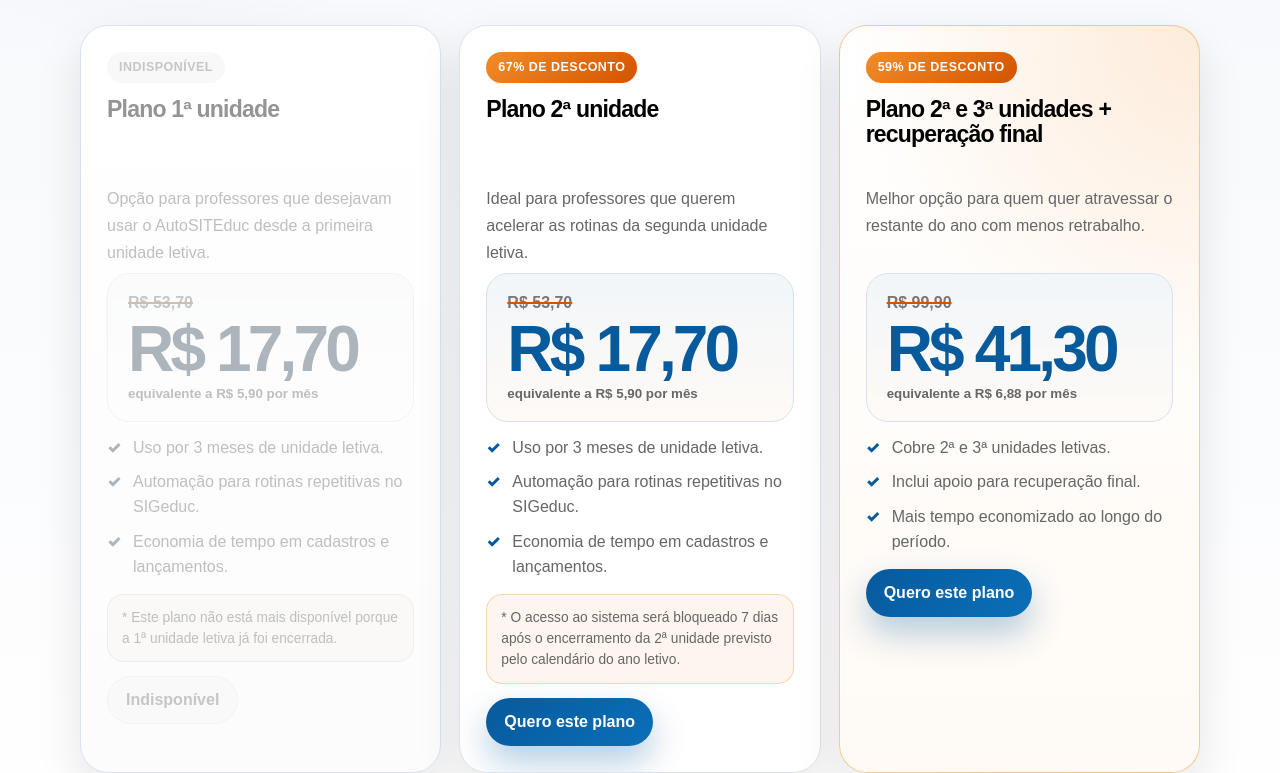
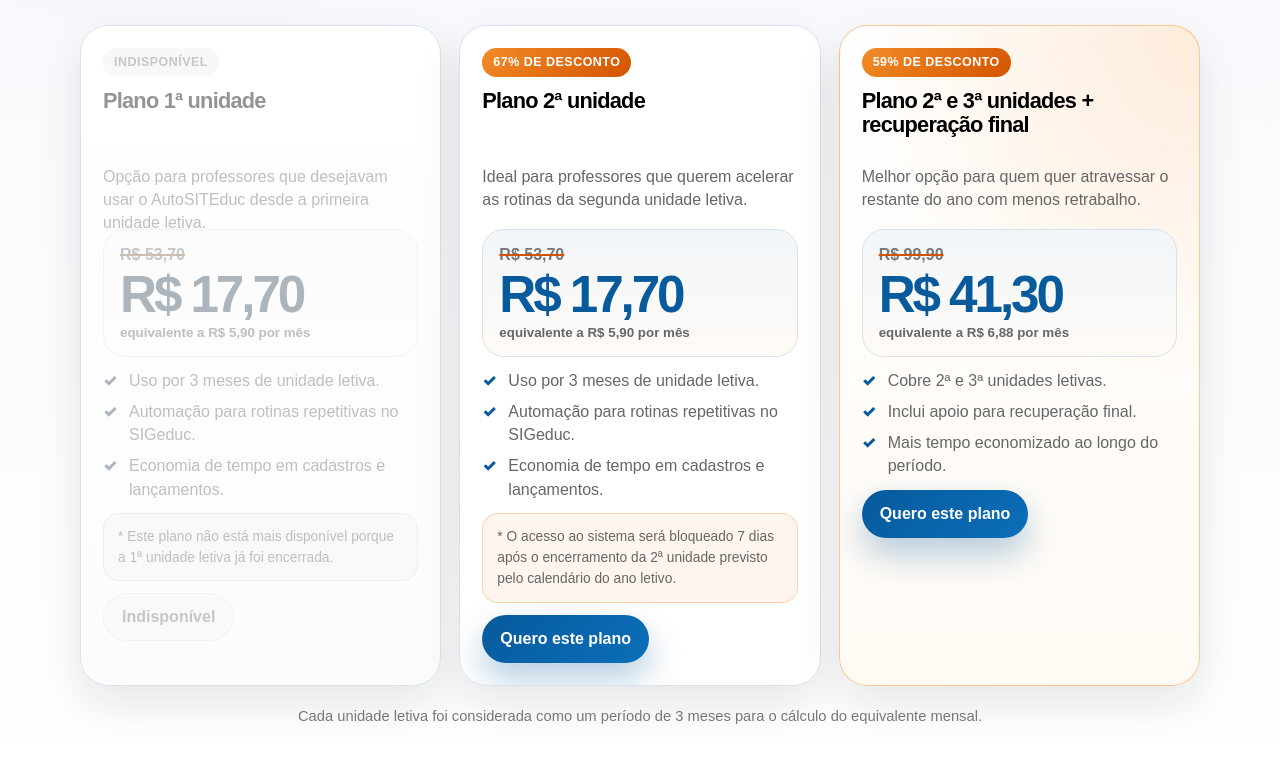
Before and after one commit to salvadorinteligenciatech/autositeduc_web, a plain HTML site: page index.html in a window 1280 px wide. Shown: the part 5138-5911 px from the top of the page. Drawn offline with Linux system fonts and the light colour scheme; a script that the page names is missing.

Commit message:
Ajusta altura dos cards de planos

```diff
--- a/assets/styles.css
+++ b/assets/styles.css
@@ -1391,33 +1391,52 @@
   }
 
   .pricing-card {
-    gap: 14px;
-    padding: 26px;
-    grid-template-rows: auto 74px 74px auto auto auto;
+    gap: 12px;
+    padding: 22px;
+    grid-template-rows: auto 64px 52px auto auto auto;
     align-content: start;
   }
 
   .pricing-badge {
     width: fit-content;
     min-height: unset;
-    padding: 8px 12px;
+    padding: 7px 11px;
     display: block;
     line-height: 1.2;
   }
 
   .pricing-card h3 {
     min-height: 0;
-    font-size: clamp(1.36rem, 1.8vw, 1.62rem);
-    line-height: 1.12;
+    font-size: clamp(1.3rem, 1.7vw, 1.55rem);
+    line-height: 1.1;
   }
 
   .pricing-description {
     min-height: 0;
     align-self: start;
+    line-height: 1.45;
   }
 
   .price-block {
     margin-top: 0;
+    padding: 16px;
+  }
+
+  .price-block strong {
+    font-size: clamp(2.25rem, 4vw, 3.35rem);
+  }
+
+  .pricing-list {
+    gap: 8px;
+  }
+
+  .pricing-list li {
+    line-height: 1.45;
+  }
+
+  .pricing-card-note {
+    padding: 10px 12px;
+    line-height: 1.45;
   }
 }
 
```
